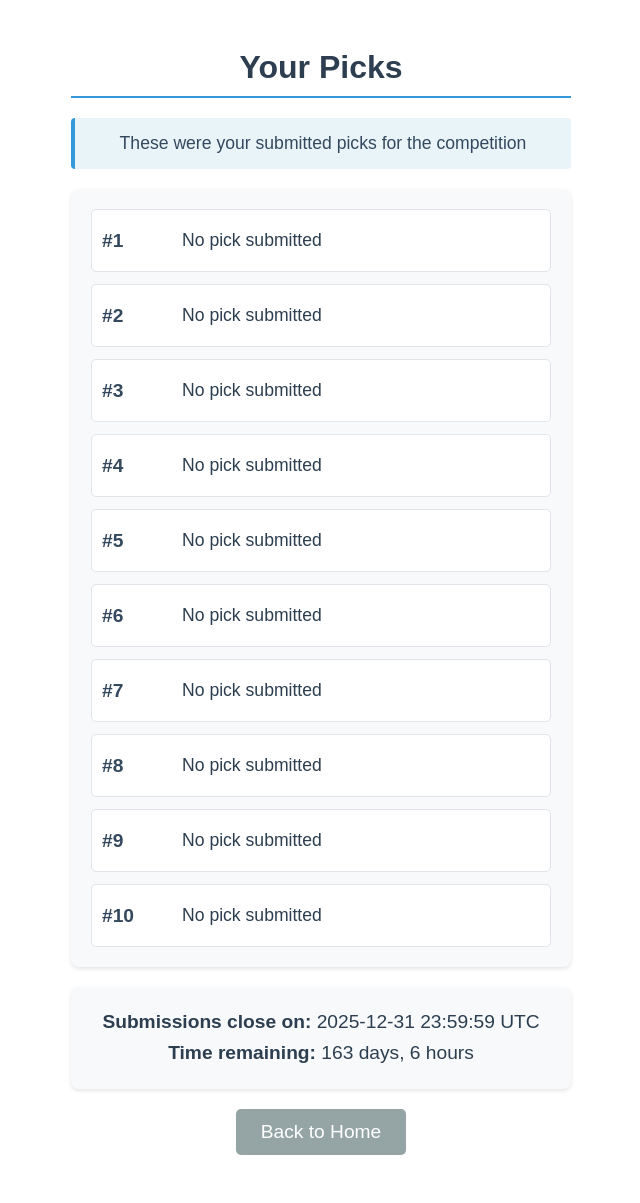
After one commit to itZzosku/Pickem, a Flask app: page /view_picks in a window 1280 px wide. The commit adds this page. Shown: the whole page, without its empty margins (319-959 px from the left). Run offline with Flask 3, Linux system fonts and the light colour scheme; the visitor is signed in with stand-in values (Sample User, id 1); data that the repository does not hold is empty; some libraries are stand-ins or nearby versions.

Commit message:
Add view picks feature: implement submission deadline handling, user pick display, and template styling enhancements across views.

```diff
--- a/app.py
+++ b/app.py
@@ -1,10 +1,11 @@
-from flask import Flask, redirect, url_for, session, render_template, abort
+from flask import Flask, redirect, url_for, session, render_template, abort, flash
 from authlib.integrations.flask_client import OAuth
 from flask_sqlalchemy import SQLAlchemy
+from sqlalchemy.exc import SQLAlchemyError
 from flask_login import LoginManager, login_user, logout_user, login_required, current_user
 from functools import wraps
 
-from models import db, User, Pick, GuildRanking, ActualResult, UpdateStatus  # Add UpdateStatus here
+from models import db, User, Pick, GuildRanking, ActualResult, UpdateStatus, UserScore  # Add UserScore here
 from datetime import datetime, timedelta, timezone
 from auth import discord_blueprint, oauth, fetch_user_info
 from scoring import calculate_score
@@ -18,8 +19,10 @@ import os
 from dotenv import load_dotenv
 from updater import periodic_update
 
+load_dotenv()
 
-load_dotenv()
+SUBMISSION_DEADLINE = datetime.strptime(os.getenv('SUBMISSION_DEADLINE', '2025-12-31 23:59:59'),
+                                        '%Y-%m-%d %H:%M:%S').replace(tzinfo=timezone.utc)
 
 
 def run_async_update(raid_slug=None):
@@ -87,6 +90,7 @@ with app.app_context():
                 from updater import update_user_scores
                 update_user_scores()
 
+
         update_thread = threading.Thread(target=run_initial, daemon=True)
         update_thread.start()
 
@@ -100,6 +104,11 @@ def index():
 @login_required
 def submit():
     from flask import request, flash
+
+    # Check if submission deadline has passed
+    current_time = datetime.now(timezone.utc)
+    if current_time > SUBMISSION_DEADLINE:
+        return redirect(url_for("view_picks"))
 
     # Load guild list from guilds/finnish_guilds.json
     guilds_path = os.path.join("guilds", "finnish_guilds.json")
@@ -132,9 +141,11 @@ def submit():
         return redirect(url_for("leaderboard"))
 
     return render_template("submit.html",
-                         guilds=guild_list,
-                         user=current_user,
-                         existing_picks=existing_picks)
+                           guilds=guild_list,
+                           user=current_user,
+                           existing_picks=existing_picks,
+                           submission_deadline=SUBMISSION_DEADLINE,
+                           current_time=current_time)
 
 
 @app.route("/leaderboard")
@@ -236,9 +247,9 @@ def admin():
     last_update = update_status.last_update if update_status else None
 
     return render_template("admin.html",
-                         picks=picks_data,
-                         next_update=next_update,
-                         last_update=last_update)
+                           picks=picks_data,
+                           next_update=next_update,
+                           last_update=last_update)
 
 
 @app.route("/logout")
@@ -276,6 +287,95 @@ def trigger_rankings_update():
     return "Invalid raid selected", 400
 
 
+@app.route("/finalize", methods=['POST'])
+@login_required
+@admin_required
+def finalize_rankings():
+    # Get the final rankings
+    final_rankings = GuildRanking.query.order_by(
+        GuildRanking.mythic_bosses_killed.desc(),
+        GuildRanking.rank
+    ).limit(10).all()
+
+    if not final_rankings:
+        flash("No rankings available to finalize")
+        return redirect(url_for('admin'))
+
+    # Create ActualResult if it doesn't exist
+    try:
+        actual = ActualResult.query.first()
+        if actual:
+            flash("Rankings have already been finalized")
+            return redirect(url_for('admin'))
+
+        actual = ActualResult(picks=[f"{g.name} - {g.realm}" for g in final_rankings])
+        db.session.add(actual)
+
+        # Mark all current scores as final
+        scores = UserScore.query.all()
+        for score in scores:
+            score.is_final = True
+
+        db.session.commit()
+        flash("Rankings have been finalized!")
+
+    except SQLAlchemyError as e:
+        db.session.rollback()
+        flash(f"Error finalizing rankings: {str(e)}")
+
+    return redirect(url_for('admin'))
+
+
+@app.route("/view_picks")
+@login_required
+def view_picks():
+    current_time = datetime.now(timezone.utc)
+
+    # Load guild list from guilds/finnish_guilds.json
+    guilds_path = os.path.join("guilds", "finnish_guilds.json")
+    with open(guilds_path, "r", encoding="utf-8") as f:
+        data = json.load(f)
+
+    guild_list = sorted([f"{g['name']} - {g['realm']}" for g in data["guilds"]],
+                        key=str.lower)
+
+    # Get existing picks if they exist
+    existing_picks = None
+    existing = Pick.query.filter_by(user_id=current_user.id).first()
+    if existing:
+        existing_picks = existing.picks
+
+    return render_template("view_picks.html",
+                           guilds=guild_list,
+                           user=current_user,
+                           existing_picks=existing_picks,
+                           submission_deadline=SUBMISSION_DEADLINE,
+                           current_time=current_time)
+
+
+@app.route("/unfinalize_rankings", methods=['POST'])
+@login_required
+@admin_required
+def unfinalize_rankings():
+    try:
+        # Delete ActualResult
+        ActualResult.query.delete()
+
+        # Set all scores back to non-final
+        scores = UserScore.query.all()
+        for score in scores:
+            score.is_final = False
+
+        db.session.commit()
+        flash("Rankings have been unfinalized successfully!")
+
+    except SQLAlchemyError as e:
+        db.session.rollback()
+        flash(f"Error unfinalizing rankings: {str(e)}")
+
+    return redirect(url_for('admin'))
+
+
 if __name__ == "__main__":
     def initial_update():
         with app.app_context():
@@ -285,10 +385,12 @@ if __name__ == "__main__":
             update_user_scores()
             print("Initial update completed")
 
+
     def start_periodic_update():
         with app.app_context():
             print("Starting periodic update service...")
             periodic_update(app, 300)
+
 
     # Start both initial and periodic updates
     if not os.environ.get('WERKZEUG_RUN_MAIN'):
--- /dev/null
+++ b/templates/view_picks.html
@@ -0,0 +1,156 @@
+<!DOCTYPE html>
+<html lang="en">
+<head>
+    <meta charset="UTF-8">
+    <title>View Picks - Finnish Guilds Pick'em</title>
+    <link rel="stylesheet" href="{{ url_for('static', filename='style.css') }}">
+    <link href="https://cdn.jsdelivr.net/npm/select2@4.1.0-rc.0/dist/css/select2.min.css" rel="stylesheet" />
+    <script src="https://code.jquery.com/jquery-3.6.0.min.js"></script>
+    <script src="https://cdn.jsdelivr.net/npm/select2@4.1.0-rc.0/dist/js/select2.min.js"></script>
+    <style>
+        .container {
+            max-width: 500px;
+            margin: 0 auto;
+            padding: 20px;
+            font-family: Arial, sans-serif;
+        }
+
+        h1 {
+            color: #2c3e50;
+            text-align: center;
+            margin-bottom: 20px;
+            padding-bottom: 10px;
+            border-bottom: 2px solid #3498db;
+            font-size: 2em;
+        }
+
+        .picks-form {
+            background-color: #f8f9fa;
+            padding: 20px;
+            border-radius: 8px;
+            box-shadow: 0 2px 4px rgba(0,0,0,0.1);
+            display: flex;
+            flex-direction: column;
+            gap: 12px;
+        }
+
+        .pick-group {
+            padding: 10px;
+            background-color: white;
+            border-radius: 5px;
+            border: 1px solid #e1e4e8;
+            display: flex;
+            align-items: center;
+        }
+
+        .pick-group label {
+            color: #34495e;
+            font-weight: bold;
+            font-size: 1.2em;
+            width: 70px;
+        }
+
+        .pick-value {
+            flex: 1;
+            padding: 10px;
+            font-size: 1.1em;
+            color: #2c3e50;
+        }
+
+        .home-link {
+            padding: 12px 25px;
+            background-color: #95a5a6;
+            color: white;
+            text-decoration: none;
+            border-radius: 5px;
+            font-size: 1.2em;
+            transition: background-color 0.3s ease;
+            display: block;
+            width: fit-content;
+            margin: 20px auto;
+        }
+
+        .home-link:hover {
+            background-color: #7f8c8d;
+        }
+
+        .deadline-info {
+            text-align: center;
+            margin: 20px 0;
+            background-color: #f8f9fa;
+            padding: 20px;
+            border-radius: 8px;
+            box-shadow: 0 2px 4px rgba(0,0,0,0.1);
+        }
+
+        .deadline-message {
+            font-size: 1.2em;
+            color: #2c3e50;
+            line-height: 1.6;
+        }
+
+        .deadline-message.closed {
+            color: #721c24;
+            background-color: #f8d7da;
+            padding: 15px;
+            border-radius: 5px;
+            border-left: 4px solid #dc3545;
+        }
+
+        .instructions {
+            margin-bottom: 20px;
+            padding: 15px;
+            background-color: #e8f4f8;
+            border-left: 4px solid #3498db;
+            border-radius: 4px;
+            font-size: 1.1em;
+        }
+
+        .instructions p {
+            margin: 0;
+            color: #34495e;
+            text-align: center;
+        }
+    </style>
+</head>
+<body>
+    <div class="container">
+        <h1>Your Picks</h1>
+
+        <div class="instructions">
+            <p>These were your submitted picks for the competition</p>
+        </div>
+
+        <div class="picks-form">
+            {% for i in range(1, 11) %}
+            <div class="pick-group">
+                <label for="rank{{ i }}">#{{ i }}</label>
+                <div class="pick-value">
+                    {% if existing_picks and existing_picks[i-1] %}
+                        {{ existing_picks[i-1] }}
+                    {% else %}
+                        No pick submitted
+                    {% endif %}
+                </div>
+            </div>
+            {% endfor %}
+        </div>
+
+        <div class="deadline-info">
+            {% if current_time > submission_deadline %}
+                <div class="deadline-message closed">
+                    <strong>Submissions are now closed!</strong>
+                </div>
+            {% else %}
+                <div class="deadline-message">
+                    <strong>Submissions close on:</strong> {{ submission_deadline.strftime('%Y-%m-%d %H:%M:%S UTC') }}<br>
+                    <strong>Time remaining:</strong> {{ (submission_deadline - current_time).days }} days,
+                    {{ ((submission_deadline - current_time).seconds // 3600) }} hours
+                </div>
+            {% endif %}
+        </div>
+
+        <a href="{{ url_for('index') }}" class="home-link">Back to Home</a>
+    </div>
+</body>
+</html>
```
Also changed, not shown: templates/admin.html (+90 -17 lines), templates/submit.html (+44 -0 lines).
